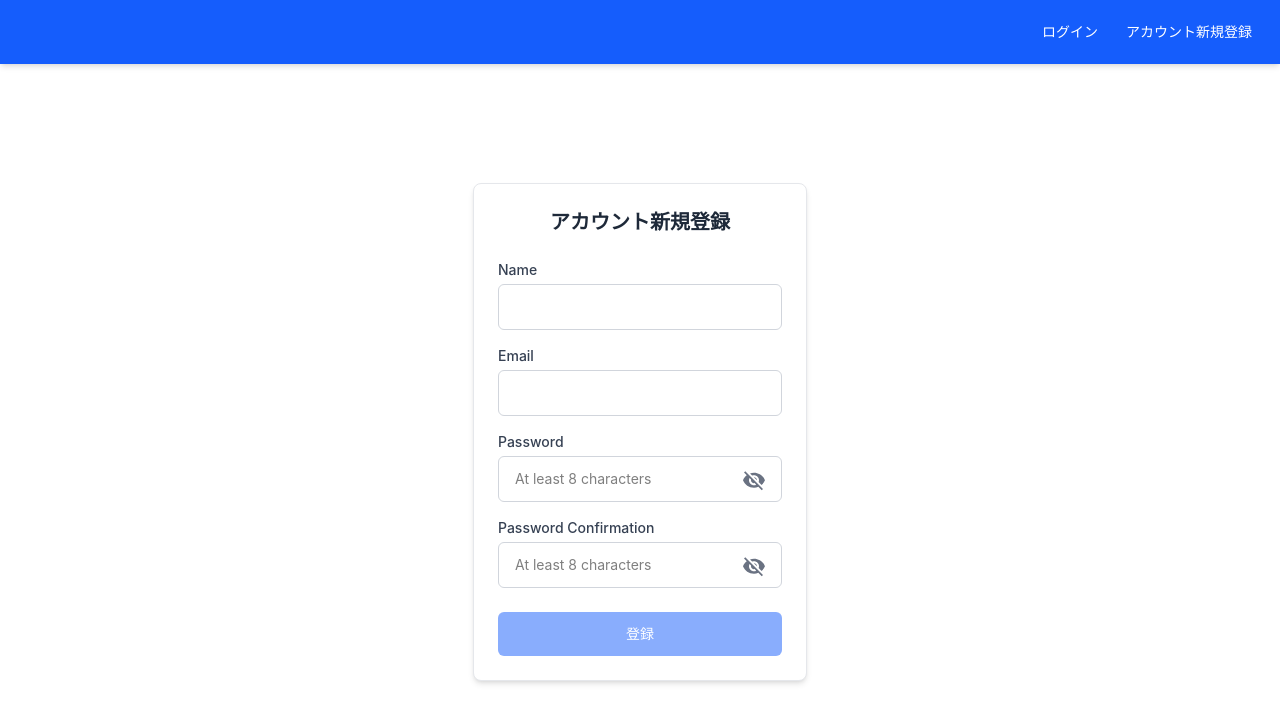
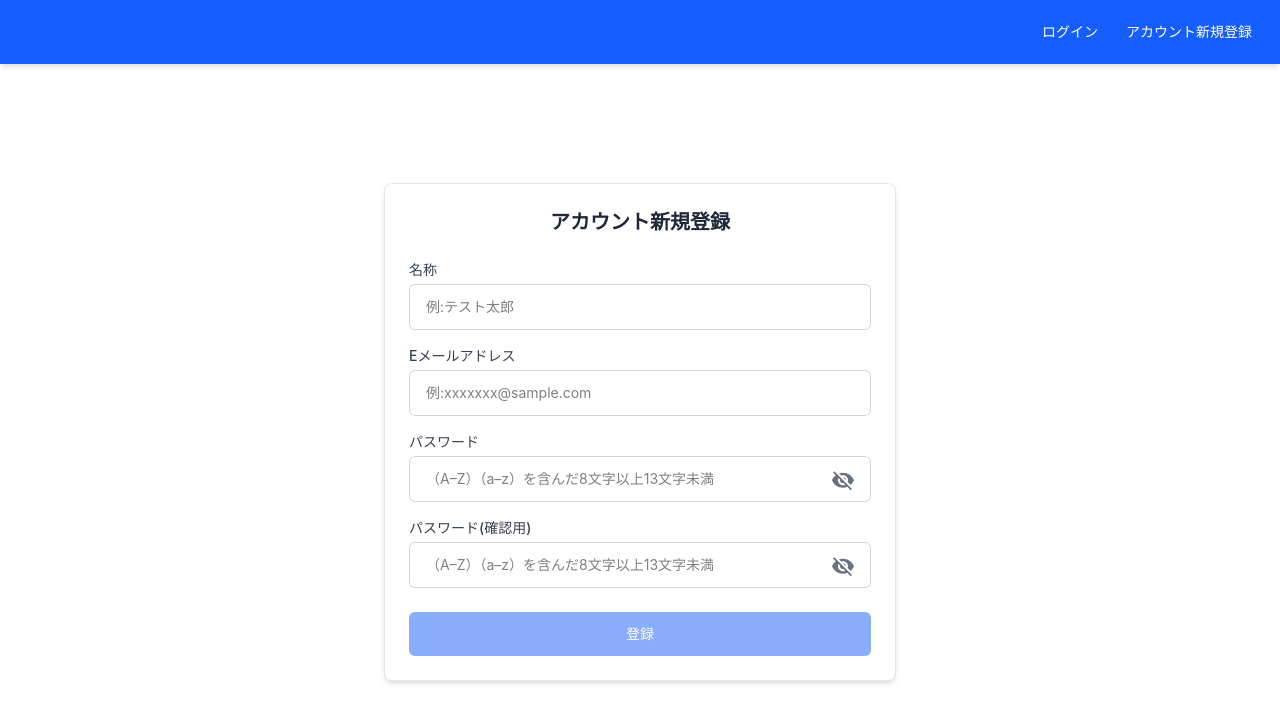
Before and after one commit to kkurokawa0123/railsapp, a React (Vite) app in the folder frontend/: page /signup in a window 1280 px wide. Shown: the top 722 px of the page. Built offline with nearby package versions, Linux system fonts and the light colour scheme; no server answers.

Commit message:
feat: Viteにプロキシ設定を追加し、フォーム入力用のRequiredTextFieldコンポーネントを実装。ラベルとプレースホルダーを日本語に変更

```diff
--- a/frontend/src/presentation/views/auth/PasswordChange.tsx
+++ b/frontend/src/presentation/views/auth/PasswordChange.tsx
@@ -69,21 +69,21 @@ const PasswordChange = () => {
         <div className="space-y-4">
           <PasswordField
             name="currentPassword"
-            label="Current Password"
+            label="現在のパスワード"
             value={form.currentPassword}
             onChange={handleChange}
             autoComplete="current-password"
           />
           <PasswordField
             name="newPassword"
-            label="New Password"
+            label="変更後のパスワード"
             value={form.newPassword}
             onChange={handleChange}
             autoComplete="new-password"
           />
           <PasswordField
             name="newPasswordConfirmation"
-            label="New Password Confirmation"
+            label="変更後のパスワード(確認用)"
             value={form.newPasswordConfirmation}
             onChange={handleChange}
             autoComplete="new-password"
--- a/frontend/src/presentation/views/auth/SignIn.tsx
+++ b/frontend/src/presentation/views/auth/SignIn.tsx
@@ -1,6 +1,7 @@
 import { useState } from 'react';
 import { Link, useNavigate, Navigate } from 'react-router-dom';
 import { PasswordField } from '@/presentation/views/components/PasswordField';
+import { RequiredTextField } from '@/presentation/views/components/RequiredTextField';
 
 import { useLoadingContext } from '@/presentation/contexts/lodingContext';
 import { useMessageContext } from '@/presentation/contexts/messageContext';
@@ -47,28 +48,31 @@ const SignIn: React.FC = () => {
   };
 
   return (
-    <form className="flex min-h-screen items-center justify-center" onSubmit={handleSubmit}>
-      <div className="w-full max-w-md rounded-lg border border-gray-200 bg-white shadow-md">
+    <form className="flex min-h-screen w-full items-center justify-center" onSubmit={handleSubmit}>
+      <div className="w-full max-w-lg rounded-lg border border-gray-200 bg-white shadow-md">
         <div className="border-b border-gray-200 px-6 py-4">
           <h2 className="text-xl font-semibold">ログイン</h2>
         </div>
         <div className="space-y-4 p-6">
-          <input
+          <div>
+            <RequiredTextField
               name="email"
+              label="Eメールアドレス"
+              value={form.email}
               type="email"
-            required
-            placeholder="Email"
-            value={form.email}
+              placeholder="xxxxxxx@sample.com"
               onChange={handleChange}
-            className="w-full rounded-md border border-gray-300 px-4 py-3 text-sm outline-none transition focus:border-blue-500 focus:ring-2 focus:ring-blue-200"
             />
+          </div>
+          <div>
             <PasswordField
               name="password"
-            label="Password"
+              label="パスワード"
               value={form.password}
               onChange={handleChange}
               autoComplete="current-password"
             />
+          </div>
           <button
             type="submit"
             disabled={!form.email || !form.password}
--- a/frontend/src/presentation/views/auth/SignUp.tsx
+++ b/frontend/src/presentation/views/auth/SignUp.tsx
@@ -2,6 +2,7 @@ import React, { useState } from 'react';
 import { useNavigate } from 'react-router-dom';
 
 import { PasswordField } from '@/presentation/views/components/PasswordField';
+import { RequiredTextField } from '@/presentation/views/components/RequiredTextField';
 import { useLoadingContext } from '@/presentation/contexts/lodingContext';
 import { useMessageContext } from '@/presentation/contexts/messageContext';
 import { useSingUp } from '@/queries/hooks/auth/useAuthMutation';
@@ -47,51 +48,43 @@ const SignUp: React.FC = () => {
       noValidate
       autoComplete="off"
       onSubmit={handleSubmit}
-      className="mt-24 flex justify-center px-4"
+      className="mt-24 flex w-full justify-center px-4"
     >
-      <div className="w-full max-w-md rounded-lg border border-gray-200 bg-white p-6 shadow-md">
+      <div className="w-full max-w-lg rounded-lg border border-gray-200 bg-white p-6 shadow-md">
         <div className="mb-6 text-center">
           <h2 className="text-xl font-semibold text-gray-800">アカウント新規登録</h2>
         </div>
         <div className="space-y-4">
           <div>
-            <label htmlFor="name" className="mb-1 block text-sm font-medium text-gray-700">
-              Name
-            </label>
-            <input
-              id="name"
+            <RequiredTextField
               name="name"
+              label="名称"
+              value={form.name}
               type="text"
-              required
-              value={form.name}
+              placeholder="例:テスト太郎"
               onChange={handleChange}
-              className="w-full rounded-md border border-gray-300 px-4 py-3 text-sm outline-none transition focus:border-blue-500 focus:ring-2 focus:ring-blue-200"
             />
           </div>
           <div>
-            <label htmlFor="email" className="mb-1 block text-sm font-medium text-gray-700">
-              Email
-            </label>
-            <input
-              id="email"
+            <RequiredTextField
               name="email"
+              label="Eメールアドレス"
+              value={form.email}
               type="email"
-              required
-              value={form.email}
+              placeholder="例:xxxxxxx@sample.com"
               onChange={handleChange}
-              className="w-full rounded-md border border-gray-300 px-4 py-3 text-sm outline-none transition focus:border-blue-500 focus:ring-2 focus:ring-blue-200"
             />
           </div>
           <PasswordField
             name="password"
-            label="Password"
+            label="パスワード"
             value={form.password}
             onChange={handleChange}
             autoComplete="new-password"
           />
           <PasswordField
             name="passwordConfirmation"
-            label="Password Confirmation"
+            label="パスワード(確認用)"
             value={form.passwordConfirmation}
             onChange={handleChange}
             autoComplete="new-password-confirmation"
--- a/frontend/src/presentation/views/components/PasswordField.tsx
+++ b/frontend/src/presentation/views/components/PasswordField.tsx
@@ -33,7 +33,7 @@ export const PasswordField = ({
           type={showPassword ? 'text' : 'password'}
           required
           autoComplete={autoComplete}
-          placeholder="At least 8 characters"
+          placeholder="（A–Z）（a–z）を含んだ8文字以上13文字未満"
           className="w-full rounded-md border border-gray-300 px-4 py-3 pr-12 text-sm outline-none transition focus:border-blue-500 focus:ring-2 focus:ring-blue-200"
         />
         <button
--- a/frontend/src/presentation/views/components/TextField.tsx
+++ b/frontend/src/presentation/views/components/RequiredTextField.tsx
@@ -1,22 +1,24 @@
 import type { ChangeEvent } from 'react';
 
-type TextFieldProps = {
+type RequiredTextFieldProps = {
   name: string;
   label: string;
   value: string;
   type?: 'text' | 'email';
+  placeholder?: string;
   autoComplete?: string;
   onChange: (e: ChangeEvent<HTMLInputElement>) => void;
 };
 
-export const TextField = ({
+export const RequiredTextField = ({
   name,
   label,
   value,
   type = 'text',
+  placeholder,
   autoComplete,
   onChange,
-}: TextFieldProps) => {
+}: RequiredTextFieldProps) => {
   return (
     <div>
       <label htmlFor={name} className="mb-1 block text-sm font-medium text-gray-700">
@@ -27,6 +29,7 @@ export const TextField = ({
         name={name}
         type={type}
         required
+        placeholder={placeholder}
         autoComplete={autoComplete}
         value={value}
         onChange={onChange}
--- a/frontend/vite.config.ts
+++ b/frontend/vite.config.ts
@@ -12,6 +12,12 @@ export default defineConfig(({ mode }) => {
     server: {
       host: true,
       port: 8000,
+      proxy: {
+        '/api': {
+          target: 'http://back:3000',
+          changeOrigin: false,
+        },
+      },
     },
 
     plugins: [react(), tailwindcss(), tsconfigPaths()],
```
Lines whose indentation alone changed are shown as unchanged.
